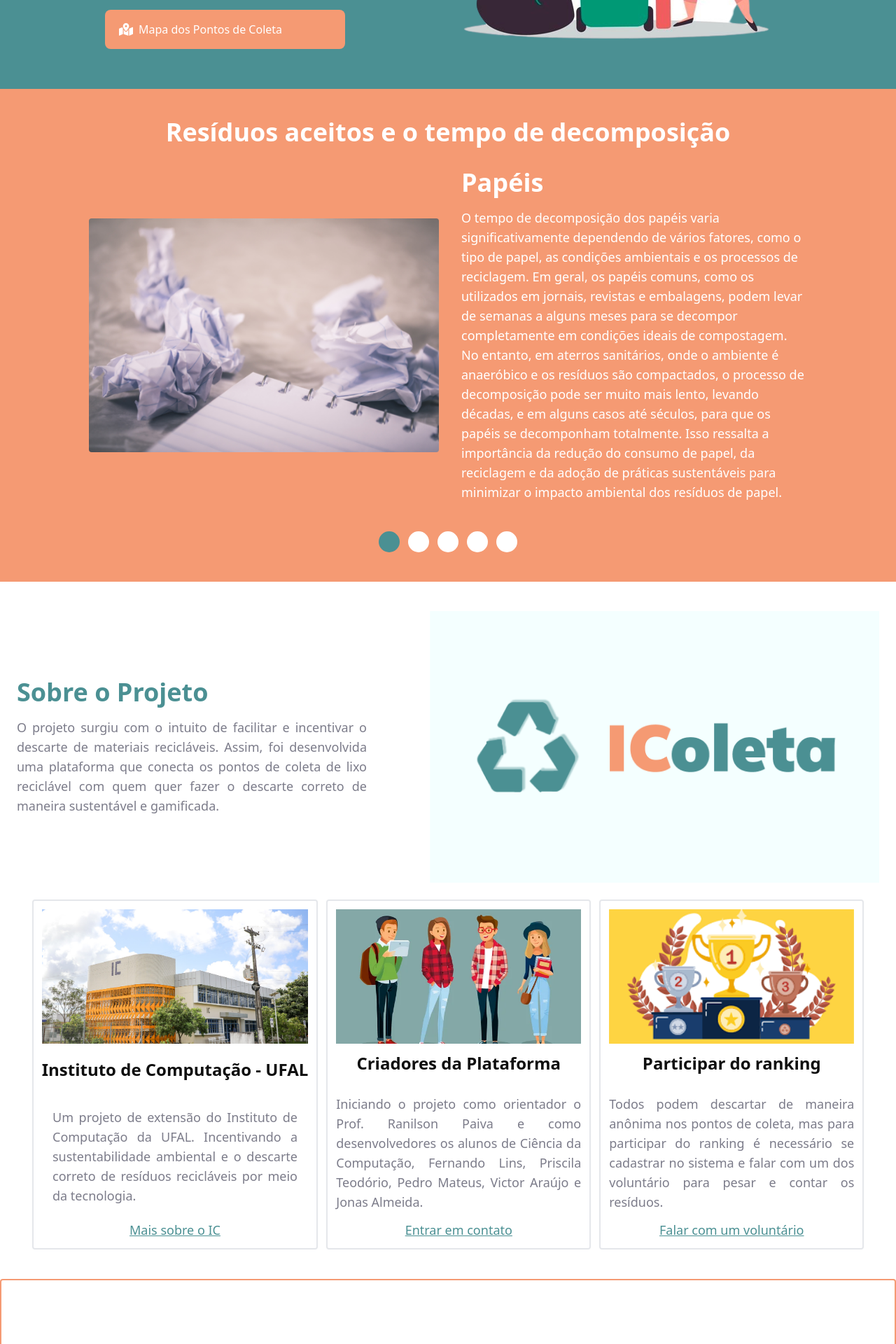
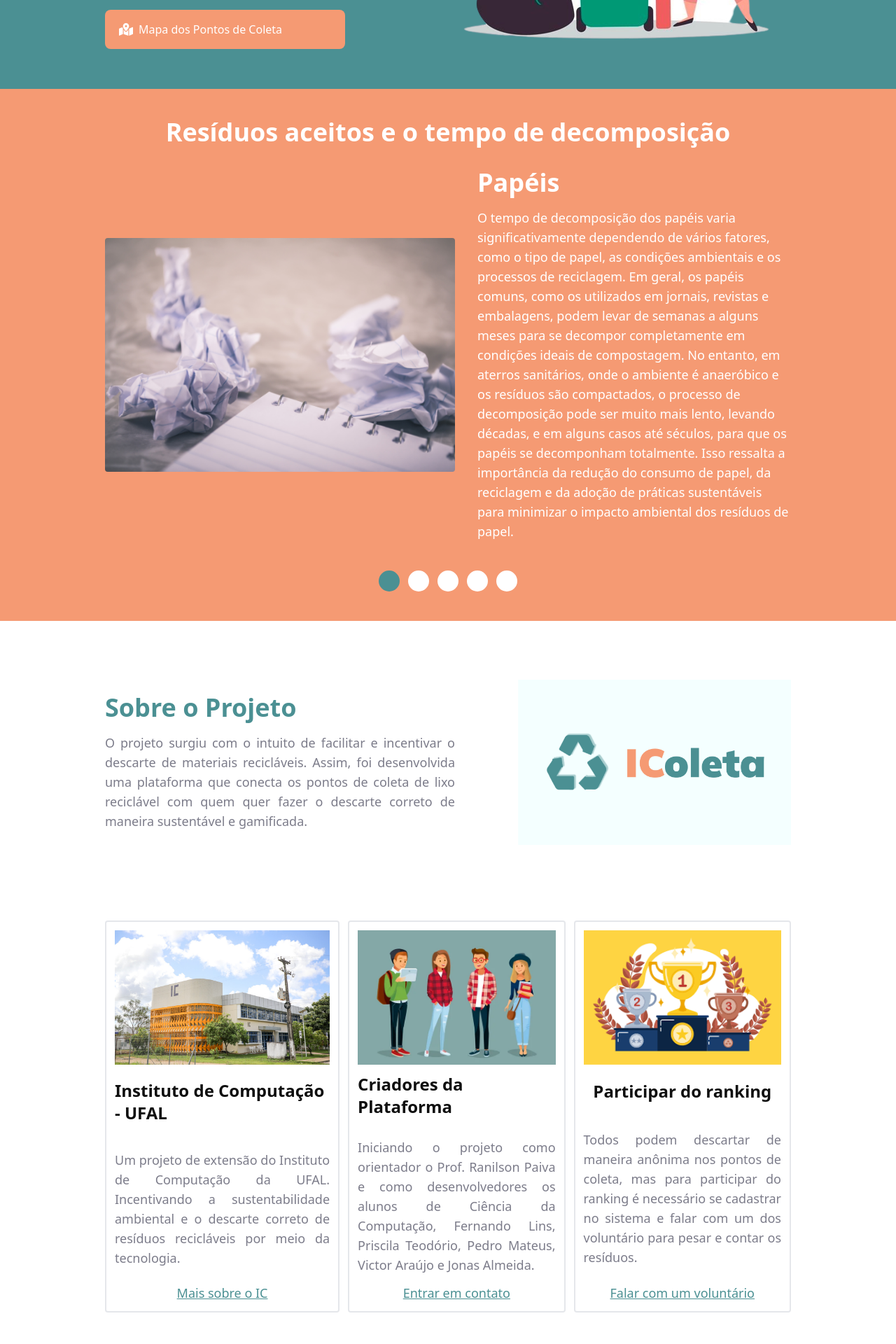
Before and after one commit to icoleta/icoleta-front, a React (Create React App) app: page / in a window 1280 px wide. Shown: the part 540-2460 px from the top of the page at 70% size. Built offline with nearby package versions, Linux system fonts and the light colour scheme.

Commit message:
padronizacao do tamanho dos containers home

```diff
--- a/src/pages/NewVersionHome.jsx
+++ b/src/pages/NewVersionHome.jsx
@@ -28,8 +28,8 @@ const NewVersionHome = () => {
     }, []);
 
     return (
-        <div className="flex flex-col m-0 mx-auto max-w-[1440px]">
-            <div id="introducao" className="flex flex-col-reverse laptop:flex-row gap-[24px] laptop:gap-[138px] bg-[#4B9093] px-[42px] laptop:px-[150px] py-[42px]">
+        <>
+            <div id="introducao" className="flex flex-col-reverse justify-center laptop:flex-row gap-[24px] laptop:gap-[138px] bg-[#4B9093] px-[10%] laptop:px-[150px] py-[42px] ">
                 <div className="flex flex-col gap-[12px] justify-center">
                     <h3 className="text-4xl font-bold text-white text-center laptop:text-left">
                         Sua plataforma de coleta de resíduos
@@ -57,7 +57,7 @@ const NewVersionHome = () => {
                 <img src={pessoas} alt="Imagem Ilustrativa de Duas Pessoas Fazendo Reciclagem" title="Imagem Ilustrativa de Duas Pessoas Fazendo Reciclagem" />
             </div>
 
-            <div id="carousel" className="flex flex-col gap-[32px] justify-center items-center bg-[#F59A73] px-[42px] laptop:px-[127px] py-[42px]">
+            <div id="carousel" className="flex flex-col gap-[32px] justify-center items-center bg-[#F59A73] px-[10%] laptop:px-[150px] py-[42px]">
                 <h3 className="text-4xl font-bold text-white text-center">
                     Resíduos aceitos e o tempo de decomposição
                 </h3>
@@ -66,7 +66,7 @@ const NewVersionHome = () => {
             </div>
 
             <div id="sobre-projeto" className="flex flex-col gap-[24px] py-[42px] justify-center items-center bg-white">
-                <div className="flex flex-col laptop:flex-row px-[24px] gap-[90px] items-center">
+                <div className="flex flex-col laptop:flex-row px-[10%] laptop:px-[150px] py-[42px] gap-[90px] items-center">
                     <div className="flex flex-col max-w-[500px]">
                         <h3 className="text-4xl font-bold text-[#4B9093]">
                             Sobre o Projeto
@@ -80,7 +80,7 @@ const NewVersionHome = () => {
                     </div>
                 </div>
 
-                <div id="sobre-informacoes" className="flex flex-col laptop:flex-row gap-[12px]">
+                <div id="sobre-informacoes" className="flex flex-col laptop:flex-row gap-[12px] px-[10%] laptop:px-[150px] py-[42px]">
                     <div className="flex flex-col justify-between items-center max-w-[442px] border-solid border-[2px] rounded p-[12px] gap-[12px] border-gray-200">
                         <img src={icImage} className="laptop:h-48 tablet:h-36 w-full object-cover object-center" alt="Imagem do Instituto da Computação" title="Imagem do Instituto da Computação" />
                         <h3 className="text-2xl font-bold text-[#0F0F0F]">
@@ -124,10 +124,10 @@ const NewVersionHome = () => {
 
             </div>
 
-            <div id="feedback" className="flex flex-col border-[2px] mx-[24px] rounded laptop:mx-0 border-solid border-[#F59A73]">
+            <div id="feedback" className="flex flex-col border-[2px] mx-[24px] rounded laptop:mx-0 border-solid border-[#F59A73] laptop:px-[150px] py-[42px]">
                 <Feedback />
             </div>
-        </div>
+        </>
     );
 }
 
```
